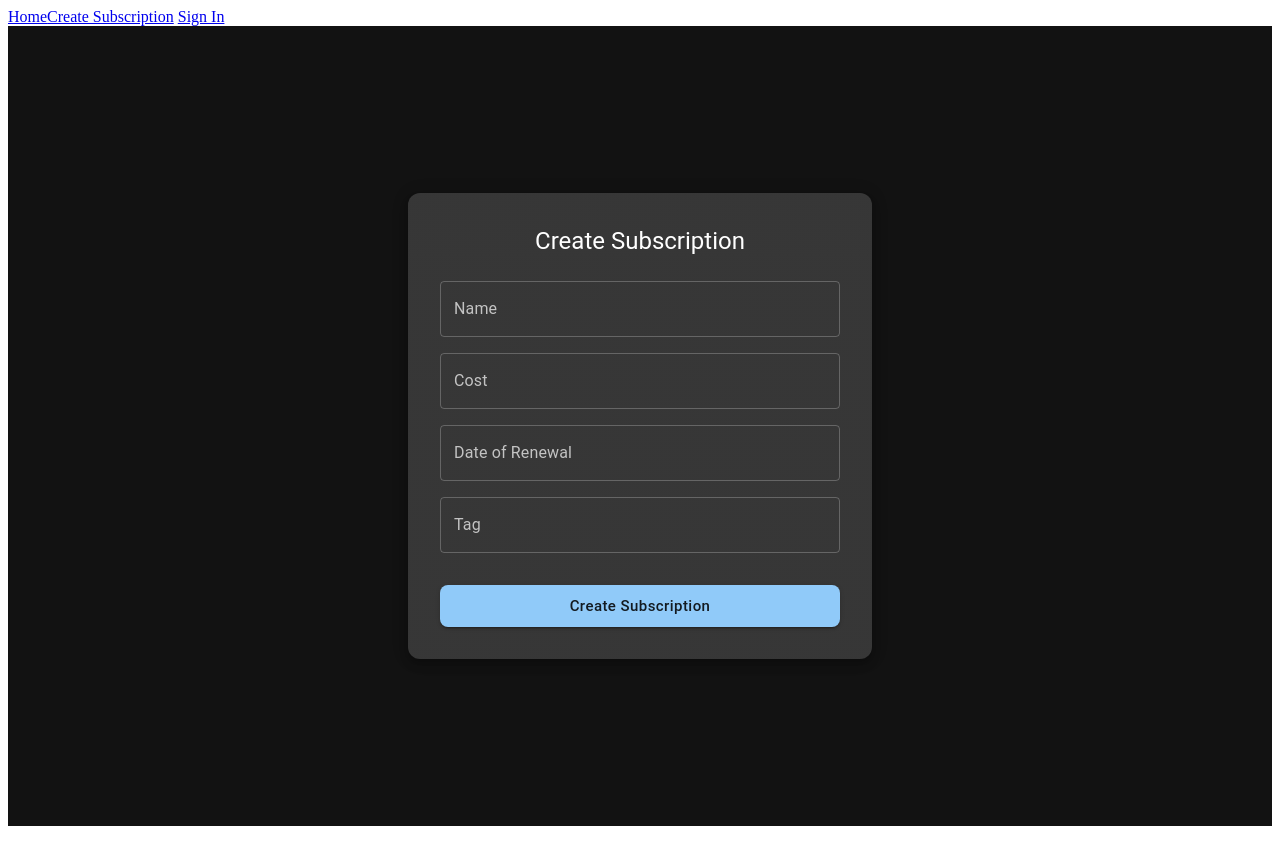
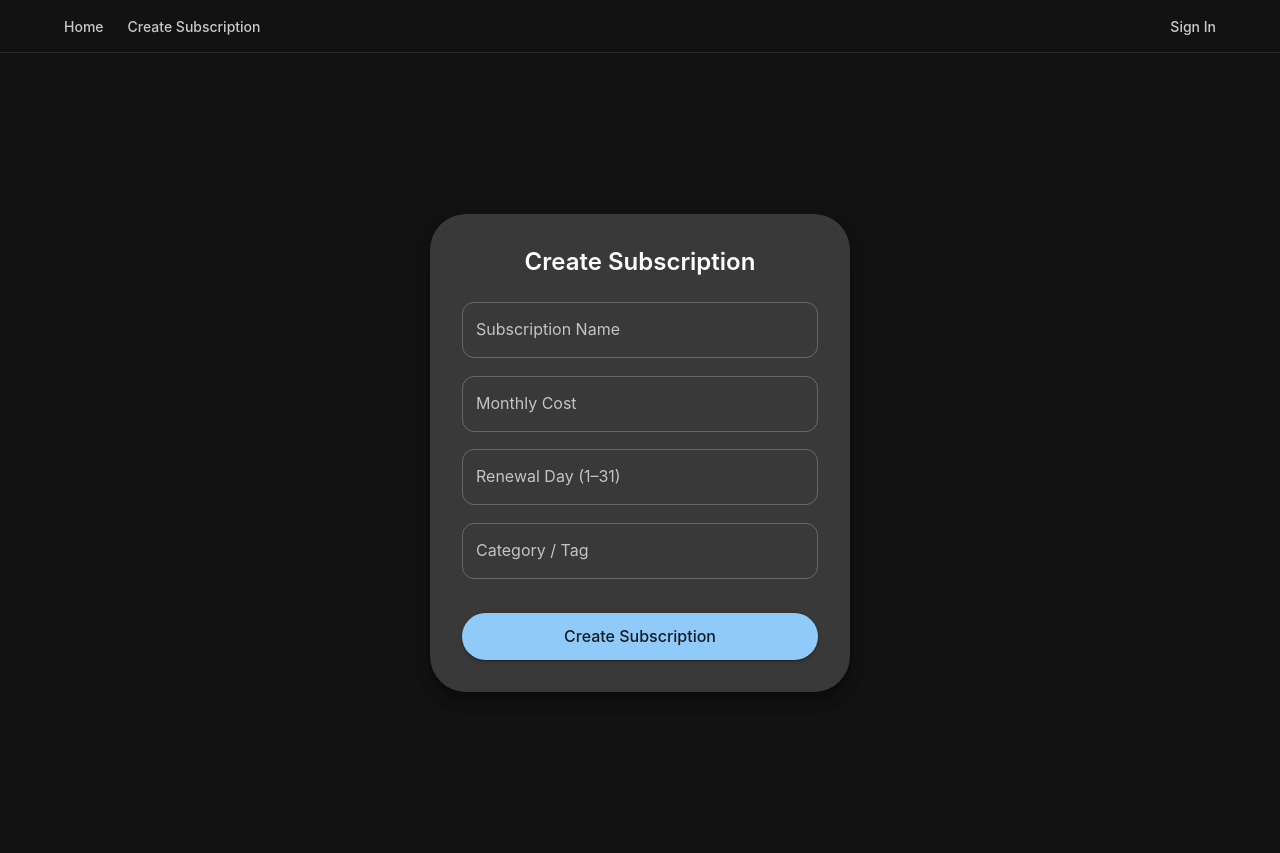
Before and after one commit to Sarthak8707/subscription-manager, a React (Create React App) app in the folder client/: page /create-sub in a window 1280 px wide. Built offline with nearby package versions, Linux system fonts and the light colour scheme.

Commit message:
Changed Navbar

```diff
--- a/client/src/App.css
+++ b/client/src/App.css
@@ -1,3 +1,14 @@
+* {
+  box-sizing: border-box;
+}
+
+body {
+  margin: 0;
+  padding: 0;
+  background-color: #121212;
+}
+
+
 .App {
   text-align: center;
 }
--- a/client/src/components/Navbar.js
+++ b/client/src/components/Navbar.js
@@ -1,23 +1,90 @@
-import { useCookies } from 'react-cookie'
-import { Link, useNavigate } from 'react-router-dom'
+import { useCookies } from "react-cookie";
+import { Link, useNavigate } from "react-router-dom";
 
 const Navbar = () => {
-    const [cookies, setCookies] = useCookies(["access_token"])
+  const [cookies, setCookies] = useCookies(["access_token"]);
   const navigate = useNavigate();
+
   const signOut = () => {
     setCookies("access_token", "");
     window.localStorage.removeItem("userID");
     navigate("/auth");
-    }
+  };
+
   return (
+    <nav
+      style={{
+        background: "#121212",
+        borderBottom: "1px solid #2a2a2a",
+        padding: "16px clamp(20px, 5vw, 64px)",
+        display: "flex",
+        alignItems: "center",
+        justifyContent: "space-between",
+        fontFamily: "Inter, system-ui, sans-serif",
+      }}
+    >
+      {/* Left: Brand / Links */}
+      <div
+        style={{
+          display: "flex",
+          alignItems: "center",
+          gap: "24px",
+        }}
+      >
+        <Link
+          to="/"
+          style={linkStyle}
+        >
+          Home
+        </Link>
+
+        <Link
+          to="/create-sub"
+          style={linkStyle}
+        >
+          Create Subscription
+        </Link>
+      </div>
+
+      {/* Right: Auth action */}
       <div>
-        <Link to="/">Home</Link>
-        <Link to="/create-sub">Create Subscription</Link>
-        {"    "}
-        { cookies.access_token ?  <button onClick={signOut}>Sign Out</button> : <Link to="/auth">Sign In</Link>}
+        {cookies.access_token ? (
+          <button
+            onClick={signOut}
+            style={buttonStyle}
+          >
+            Sign Out
+          </button>
+        ) : (
+          <Link
+            to="/auth"
+            style={linkStyle}
+          >
+            Sign In
+          </Link>
+        )}
+      </div>
+    </nav>
+  );
+};
 
-    </div>
-  )
-}
+const linkStyle = {
+  color: "#eaeaea",
+  textDecoration: "none",
+  fontSize: "14px",
+  fontWeight: 500,
+  opacity: 0.85,
+};
 
-export default Navbar
+const buttonStyle = {
+  background: "#2a2a2a",
+  color: "#eaeaea",
+  border: "1px solid #333",
+  padding: "8px 14px",
+  borderRadius: "10px",
+  cursor: "pointer",
+  fontSize: "14px",
+  fontWeight: 500,
+};
+
+export default Navbar;
--- a/client/src/pages/CreateSubscription.js
+++ b/client/src/pages/CreateSubscription.js
@@ -15,8 +15,17 @@ const darkTheme = createTheme({
     mode: "dark",
     background: {
       default: "#121212",
-      paper: "#1e1e1e",
+      paper: "#1c1c1c",
     },
+    primary: {
+      main: "#90caf9",
+    },
+  },
+  shape: {
+    borderRadius: 12,
+  },
+  typography: {
+    fontFamily: `"Inter", "Roboto", "Helvetica", "Arial", sans-serif`,
   },
 });
 
@@ -31,7 +40,7 @@ const CreateSubscription = () => {
 
   const handleChange = (e) => {
     const { name, value } = e.target;
-    setSubscription(prev => ({
+    setSubscription((prev) => ({
       ...prev,
       [name]: value,
     }));
@@ -40,15 +49,14 @@ const CreateSubscription = () => {
   const sendSub = async (e) => {
     e.preventDefault();
 
-    console.log("fired");
     const uid = window.localStorage.userID;
 
     const finalsub = {
-        ...subscription,
-        cost: Number(subscription.cost),
-        dateOfRenewal: Number(subscription.dateOfRenewal),
-        createdBy: uid
-    }
+      ...subscription,
+      cost: Number(subscription.cost),
+      dateOfRenewal: Number(subscription.dateOfRenewal),
+      createdBy: uid,
+    };
 
     try {
       const response = await axios.post(
@@ -66,35 +74,48 @@ const CreateSubscription = () => {
       <Box
         sx={{
           minHeight: "100vh",
+          backgroundColor: "background.default",
           display: "flex",
           justifyContent: "center",
           alignItems: "center",
-          backgroundColor: "background.default",
+          px: 2,
         }}
       >
         <Paper
-          elevation={6}
+          elevation={10}
           sx={{
+            width: "100%",
+            maxWidth: 420,
             p: 4,
-            width: 400,
             backgroundColor: "background.paper",
             borderRadius: 3,
           }}
         >
-          <Typography variant="h5" textAlign="center" mb={3}>
+          <Typography
+            variant="h5"
+            textAlign="center"
+            fontWeight={600}
+            mb={3}
+          >
             Create Subscription
           </Typography>
 
-          <Box component="form" onSubmit={sendSub} display="flex" flexDirection="column" gap={2}>
+          <Box
+            component="form"
+            onSubmit={sendSub}
+            display="flex"
+            flexDirection="column"
+            gap={2.2}
+          >
             <TextField
-              label="Name"
+              label="Subscription Name"
               name="name"
               onChange={handleChange}
               fullWidth
             />
 
             <TextField
-              label="Cost"
+              label="Monthly Cost"
               type="number"
               name="cost"
               onChange={handleChange}
@@ -102,14 +123,14 @@ const CreateSubscription = () => {
             />
 
             <TextField
-              label="Date of Renewal"
+              label="Renewal Day (1–31)"
               name="dateOfRenewal"
               onChange={handleChange}
               fullWidth
             />
 
             <TextField
-              label="Tag"
+              label="Category / Tag"
               name="tag"
               onChange={handleChange}
               fullWidth
@@ -121,8 +142,11 @@ const CreateSubscription = () => {
               size="large"
               sx={{
                 mt: 2,
+                py: 1.2,
+                fontSize: "1rem",
+                fontWeight: 500,
+                textTransform: "none",
                 borderRadius: 2,
-                textTransform: "none",
               }}
             >
               Create Subscription
```
Lines whose indentation alone changed are shown as unchanged.
